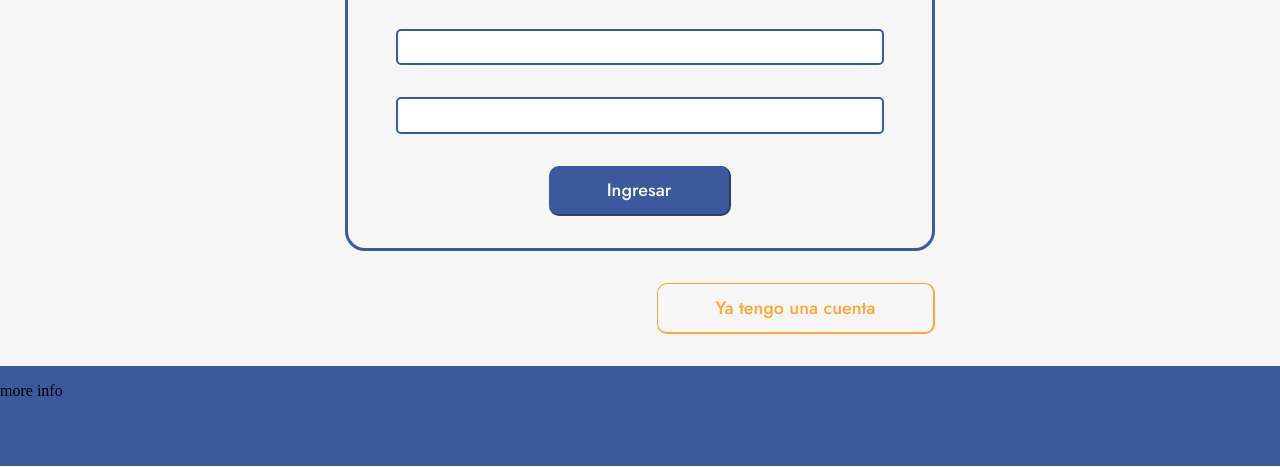
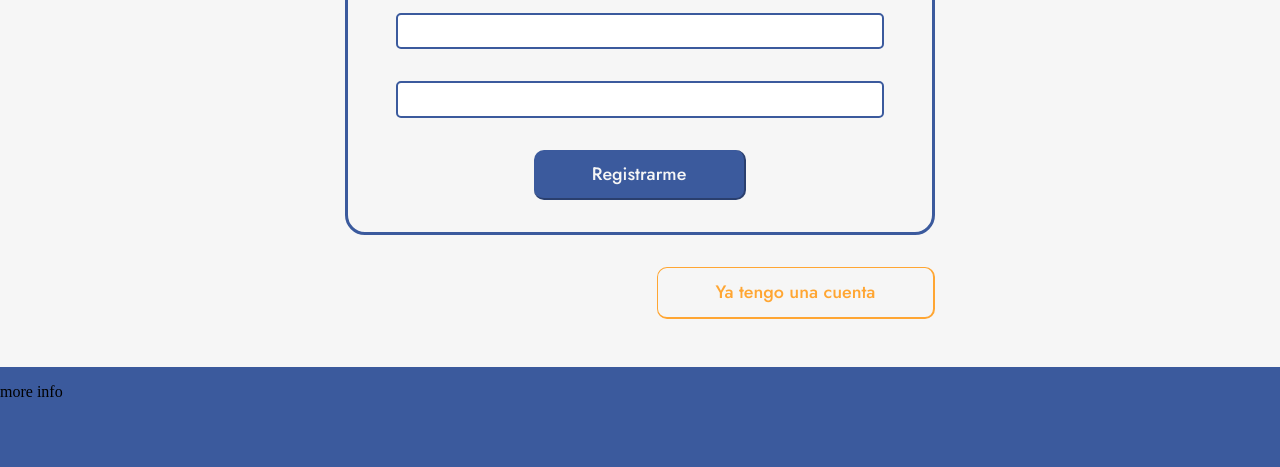
Before and after one commit to IKIGAI-Studios/RubDuck-Web-Prototype, a plain HTML site: page pages/sign_up.html in a window 1280 px wide. Shown: the part 334-801 px from the top of the page. Drawn offline with Linux system fonts and the light colour scheme.

Commit message:
Update sign_up.html

```diff
--- a/pages/sign_up.html
+++ b/pages/sign_up.html
@@ -23,11 +23,11 @@
                 <input type="text" name="email">
                 <input type="password" name="pass">
 
-                <button class="btn-primary">Ingresar</button>
-            </div>
+                <button class="btn-primary"  onclick="location.open('../index.html', '_blank')">Registrarme</button>
+             </div>
         </form>
     </div>
-        <button style="margin-top: 2rem;" class="btn-secondary" onclick="window.open('./login.html', '_blank')"> Ya tengo una cuenta</button>
+        <button style="margin-top: 2rem; margin-bottom: 3rem;" class="btn-secondary" onclick="window.open('./login.html', '_blank')"> Ya tengo una cuenta</button>
     </div>
 </body>
 
```
